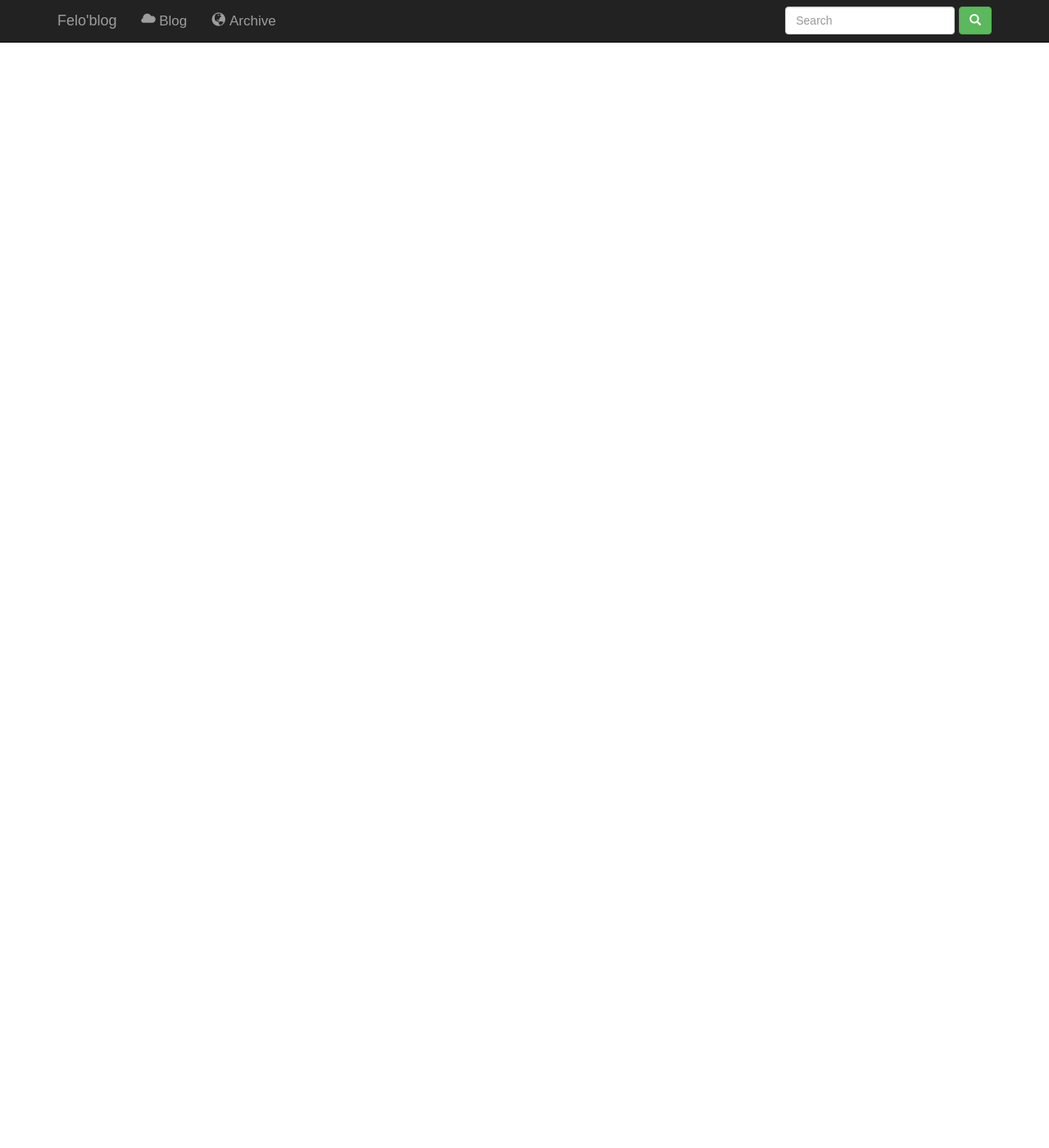
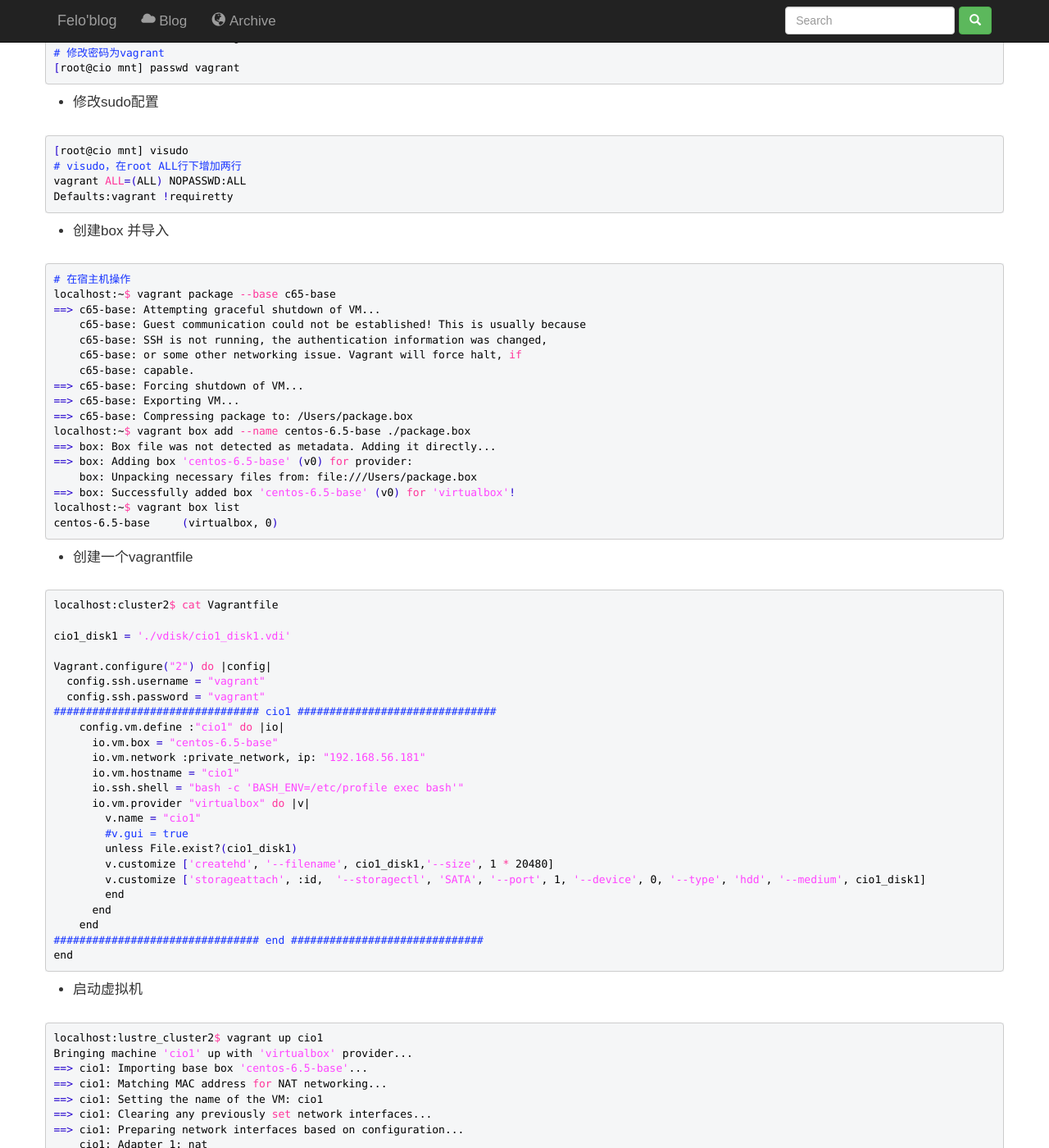
Before and after one commit to yangfeiffei/yangfeiffei.github.io, a Jekyll site: the page built from _posts/2018-03-17-vagrant-simple-examples.md, in a window 1280 px wide and 1400 px high, scrolled down 4577 px. Shown: the whole window at 82% size. Built offline with Jekyll 4.4.1, drawn with Linux system fonts in a browser that asks for light colours; some of the changed text lies outside the part shown.

Commit message:
modify vagrant-simple-examples

````diff
--- a/_posts/2018-03-17-vagrant-simple-examples.md
+++ b/_posts/2018-03-17-vagrant-simple-examples.md
@@ -205,3 +205,134 @@ $ vagrant halt  # 关闭虚拟机
 $ vagrant destroy   # 删除虚拟机
 $ vagrant ssh vm_name # 连接虚拟机
 ```
+
+
+
+# 5. 一个例子
+
+## 5.1 使用centos6.5创建一个vagrant box
+
+- 安装操作系统
+
+```bash
+最小安装
+```
+
+- 安装virtualbox增强功能
+
+```bash
+[root@cio ~]# mount /dev/sr0 /mnt/
+mount: block device /dev/sr0 is write-protected, mounting read-only
+[root@cio ~]# cd /mnt/
+[root@cio mnt]# ls
+32Bit        cert          VBoxLinuxAdditions.run          VBoxWindowsAdditions-x86.exe
+64Bit        OS2           VBoxSolarisAdditions.pkg
+AUTORUN.INF  runasroot.sh  VBoxWindowsAdditions-amd64.exe
+autorun.sh   TRANS.TBL     VBoxWindowsAdditions.exe
+[root@cio mnt]# ./VBoxLinuxAdditions.run
+# 注意需要安装make，perl，gcc等，使用echo $?安装结果
+```
+
+- 创建vagrant用户
+
+```bash
+# 创建用户vagrant
+[root@cio mnt] useradd -m vagrant
+# 修改密码为vagrant
+[root@cio mnt] passwd vagrant
+```
+
+- 修改sudo配置
+
+```bash
+[root@cio mnt] visudo
+# visudo，在root ALL行下增加两行
+vagrant ALL=(ALL) NOPASSWD:ALL
+Defaults:vagrant !requiretty
+```
+
+- 创建box 并导入
+
+```bash
+# 在宿主机操作
+localhost:~$ vagrant package --base c65-base
+==> c65-base: Attempting graceful shutdown of VM...
+    c65-base: Guest communication could not be established! This is usually because
+    c65-base: SSH is not running, the authentication information was changed,
+    c65-base: or some other networking issue. Vagrant will force halt, if
+    c65-base: capable.
+==> c65-base: Forcing shutdown of VM...
+==> c65-base: Exporting VM...
+==> c65-base: Compressing package to: /Users/package.box
+localhost:~$ vagrant box add --name centos-6.5-base ./package.box
+==> box: Box file was not detected as metadata. Adding it directly...
+==> box: Adding box 'centos-6.5-base' (v0) for provider:
+    box: Unpacking necessary files from: file:///Users/package.box
+==> box: Successfully added box 'centos-6.5-base' (v0) for 'virtualbox'!
+localhost:~$ vagrant box list
+centos-6.5-base     (virtualbox, 0)
+```
+
+- 创建一个vagrantfile
+
+```bash
+localhost:cluster2$ cat Vagrantfile
+
+cio1_disk1 = './vdisk/cio1_disk1.vdi'
+
+Vagrant.configure("2") do |config|
+  config.ssh.username = "vagrant"
+  config.ssh.password = "vagrant"
+################################ cio1 ###############################
+    config.vm.define :"cio1" do |io|
+      io.vm.box = "centos-6.5-base"
+      io.vm.network :private_network, ip: "192.168.56.181"
+      io.vm.hostname = "cio1"
+      io.ssh.shell = "bash -c 'BASH_ENV=/etc/profile exec bash'"
+      io.vm.provider "virtualbox" do |v|
+        v.name = "cio1"
+        #v.gui = true
+        unless File.exist?(cio1_disk1)
+        v.customize ['createhd', '--filename', cio1_disk1,'--size', 1 * 20480]
+        v.customize ['storageattach', :id,  '--storagectl', 'SATA', '--port', 1, '--device', 0, '--type', 'hdd', '--medium', cio1_disk1]
+        end
+      end
+    end
+################################ end ##############################
+end
+```
+
+- 启动虚拟机
+
+```bash
+localhost:lustre_cluster2$ vagrant up cio1
+Bringing machine 'cio1' up with 'virtualbox' provider...
+==> cio1: Importing base box 'centos-6.5-base'...
+==> cio1: Matching MAC address for NAT networking...
+==> cio1: Setting the name of the VM: cio1
+==> cio1: Clearing any previously set network interfaces...
+==> cio1: Preparing network interfaces based on configuration...
+    cio1: Adapter 1: nat
+    cio1: Adapter 2: hostonly
+==> cio1: Forwarding ports...
+    cio1: 22 (guest) => 2222 (host) (adapter 1)
+==> cio1: Running 'pre-boot' VM customizations...
+==> cio1: Booting VM...
+==> cio1: Waiting for machine to boot. This may take a few minutes...
+    cio1: SSH address: 127.0.0.1:2222
+    cio1: SSH username: vagrant
+    cio1: SSH auth method: password
+    cio1:
+    cio1: Inserting generated public key within guest...
+    cio1: Removing insecure key from the guest if it's present...
+    cio1: Key inserted! Disconnecting and reconnecting using new SSH key...
+==> cio1: Machine booted and ready!
+==> cio1: Checking for guest additions in VM...
+==> cio1: Setting hostname...
+==> cio1: Configuring and enabling network interfaces...
+    cio1: SSH address: 127.0.0.1:2222
+    cio1: SSH username: vagrant
+    cio1: SSH auth method: password
+==> cio1: Mounting shared folders...
+    cio1: /vagrant => /Users/GitHub/cluster2
+```
````
Also changed, not shown: other parts of _posts/2018-03-17-vagrant-simple-examples.md (+1 -1 lines).
